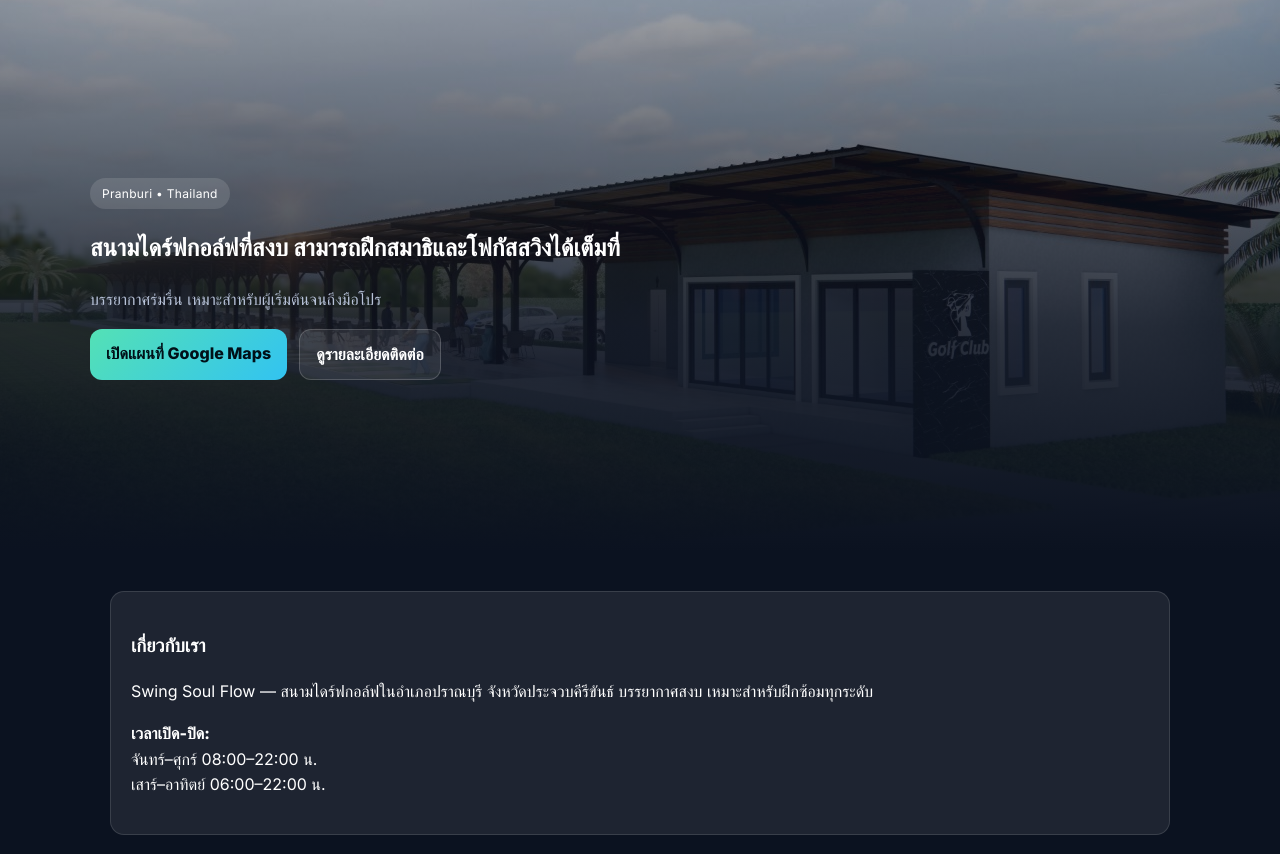
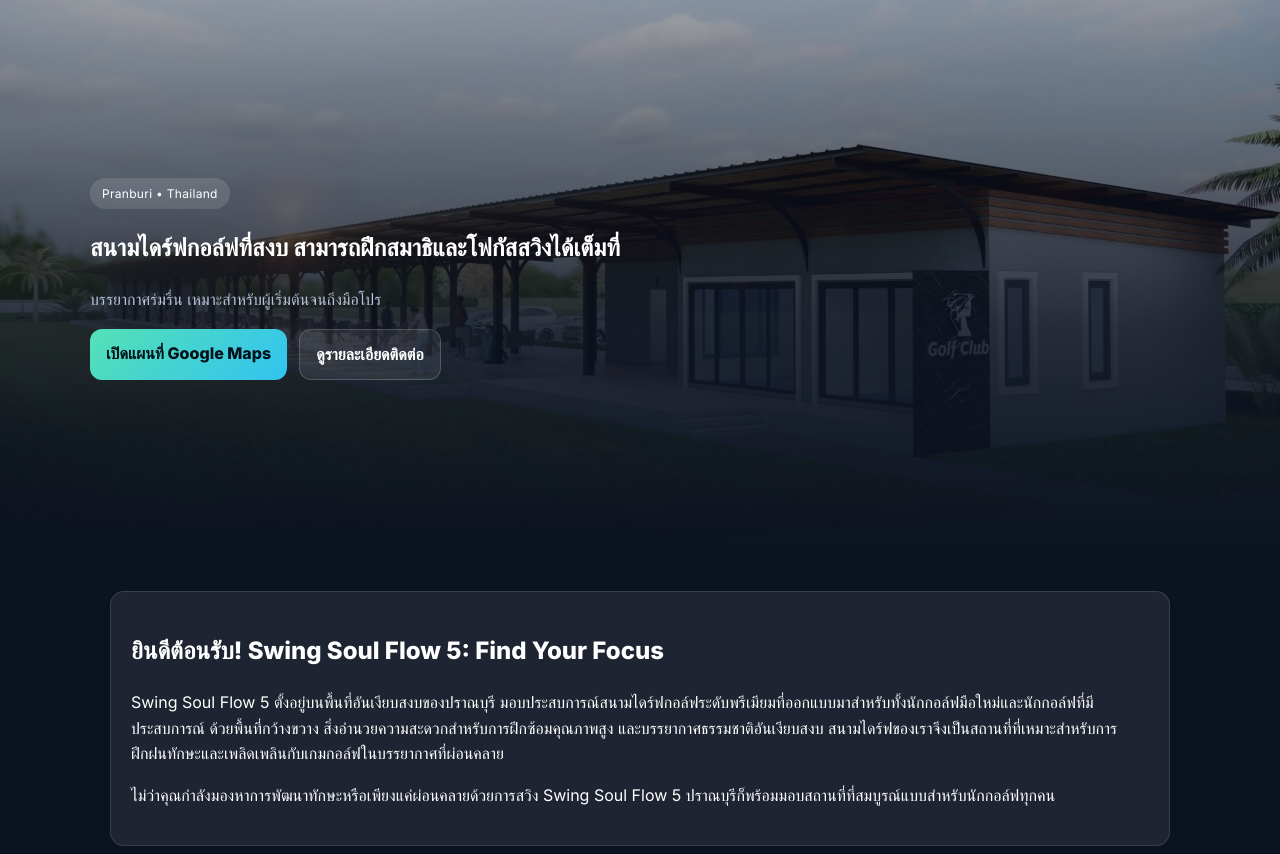
Before and after one commit to swingalbatross5-commits/swingsoulflow5, a plain HTML site: page index.html in a window 1280 px wide. Shown: the part 89-943 px from the top of the page. Drawn offline with Linux system fonts and the light colour scheme.

Commit message:
update index
add new section & edit style logo

```diff
--- a/index.html
+++ b/index.html
@@ -33,6 +33,7 @@
       <img class="slide" src="pic/slide6.jpg" alt="วิวสนาม 6" loading="lazy" />
 	  <img class="slide" src="pic/slide7.jpg" alt="วิวสนาม 7" loading="lazy" />
     </div>
+
     <div class="hero-overlay">
       <div class="hero-inner">
         <span class="kicker">Pranburi • Thailand</span>
@@ -46,7 +47,20 @@
     </div>
   </section>
 
+
+
   <main class="section">
+
+    <section class="card welcome">
+      <h2>ยินดีต้อนรับ! Swing Soul Flow 5: Find Your Focus</h2>
+      <p>
+        Swing Soul Flow 5 ตั้งอยู่บนพื้นที่อันเงียบสงบของปราณบุรี มอบประสบการณ์สนามไดร์ฟกอล์ฟระดับพรีเมียมที่ออกแบบมาสำหรับทั้งนักกอล์ฟมือใหม่และนักกอล์ฟที่มีประสบการณ์ ด้วยพื้นที่กว้างขวาง สิ่งอำนวยความสะดวกสำหรับการฝึกซ้อมคุณภาพสูง และบรรยากาศธรรมชาติอันเงียบสงบ สนามไดร์ฟของเราจึงเป็นสถานที่ที่เหมาะสำหรับการฝึกฝนทักษะและเพลิดเพลินกับเกมกอล์ฟในบรรยากาศที่ผ่อนคลาย
+      </p>
+      <p>
+        ไม่ว่าคุณกำลังมองหาการพัฒนาทักษะหรือเพียงแค่ผ่อนคลายด้วยการสวิง Swing Soul Flow 5 ปราณบุรีก็พร้อมมอบสถานที่ที่สมบูรณ์แบบสำหรับนักกอล์ฟทุกคน
+      </p>
+    </section>
+
     <section id="about" class="card">
       <h3>เกี่ยวกับเรา</h3>
       <p>Swing Soul Flow — สนามไดร์ฟกอล์ฟในอำเภอปราณบุรี จังหวัดประจวบคีรีขันธ์ บรรยากาศสงบ เหมาะสำหรับฝึกซ้อมทุกระดับ</p>
@@ -61,7 +75,7 @@
       <p><strong>ที่อยู่:</strong> 214/1 Phetkasem Road, Khao Noi Subdistrict, Pranburi District, Prachuap Khiri Khan 77120</p>
       <p><strong>Tel:</strong> <a class="badge" href="tel:+66833084455">+66 83 308 4455</a></p>
       <p><strong>Email:</strong> <a class="badge" href="mailto:swingsoulflow5@gmail.com">swingsoulflow5@gmail.com</a></p>
-      <p><strong>LINE Official:</strong> <a class="badge" href="https://lin.ee/@913rjord" target="_blank" rel="noopener">เพิ่มเพื่อนทาง LINE</a></p>
+      <p><strong>LINE Official:</strong> <a class="badge" href="https://lin.ee/u9hM6CGF" target="_blank" rel="noopener">เพิ่มเพื่อนทาง LINE</a></p>
       <p><strong>แผนที่:</strong> <a class="badge" href="https://maps.app.goo.gl/NzSiyAojHpTAnynQ7" target="_blank" rel="noopener">Google Maps</a></p>
     </section>
 
```
